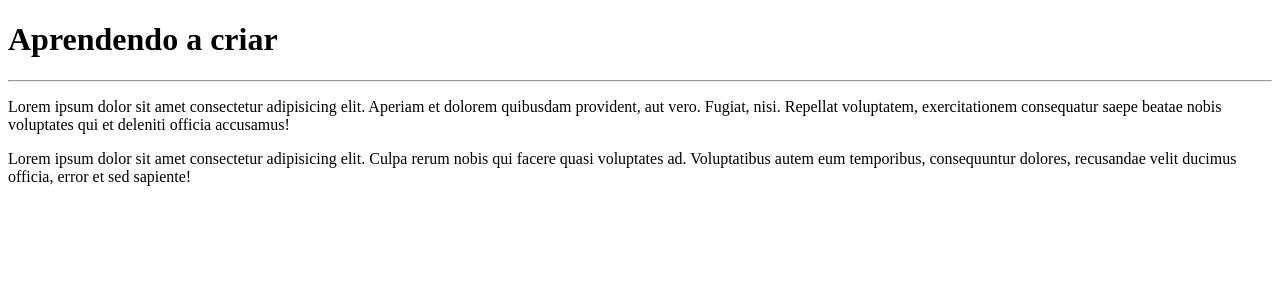
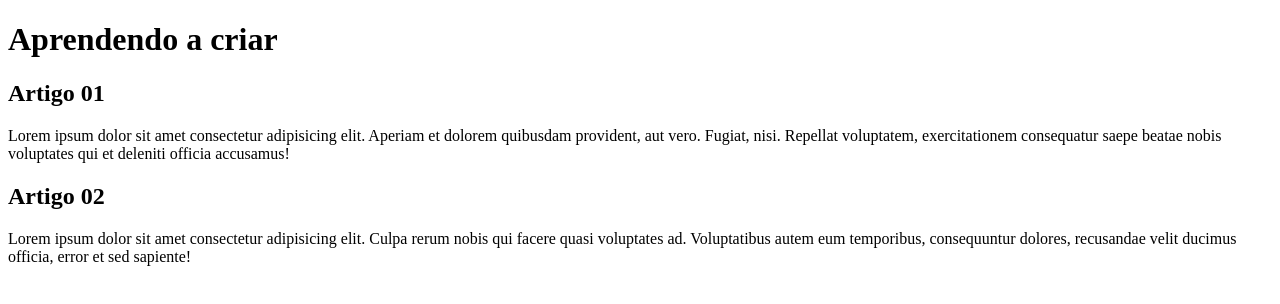
Before and after one commit to Marx-Color/Sonetos-de-Realidade, a plain HTML site: page Site/index.html in a window 1280 px wide. Drawn offline with Linux system fonts and the light colour scheme.

Commit message:
Melhorando o site

```diff
--- a/Site/index.html
+++ b/Site/index.html
@@ -6,9 +6,19 @@
     <title>Sonetos de Realidade</title>
 </head>
 <body>
-    <h1>Aprendendo a criar</h1>
-    <hr>
-    <p>Lorem ipsum dolor sit amet consectetur adipisicing elit. Aperiam et dolorem quibusdam provident, aut vero. Fugiat, nisi. Repellat voluptatem, exercitationem consequatur saepe beatae nobis voluptates qui et deleniti officia accusamus!</p>
-    <p>Lorem ipsum dolor sit amet consectetur adipisicing elit. Culpa rerum nobis qui facere quasi voluptates ad. Voluptatibus autem eum temporibus, consequuntur dolores, recusandae velit ducimus officia, error et sed sapiente!</p>
+    <main>
+        <header>
+            <h1>Aprendendo a criar</h1>
+        </header>
+        <article>
+            <h2>Artigo 01</h2>
+            <p>Lorem ipsum dolor sit amet consectetur adipisicing elit. Aperiam et dolorem quibusdam provident, aut vero. Fugiat, nisi. Repellat voluptatem, exercitationem consequatur saepe beatae nobis voluptates qui et deleniti officia accusamus!</p>
+        </article>
+
+        <article>
+            <h2>Artigo 02</h2>
+            <p>Lorem ipsum dolor sit amet consectetur adipisicing elit. Culpa rerum nobis qui facere quasi voluptates ad. Voluptatibus autem eum temporibus, consequuntur dolores, recusandae velit ducimus officia, error et sed sapiente!</p>
+        </article>
+    </main>
 </body>
 </html>
```
